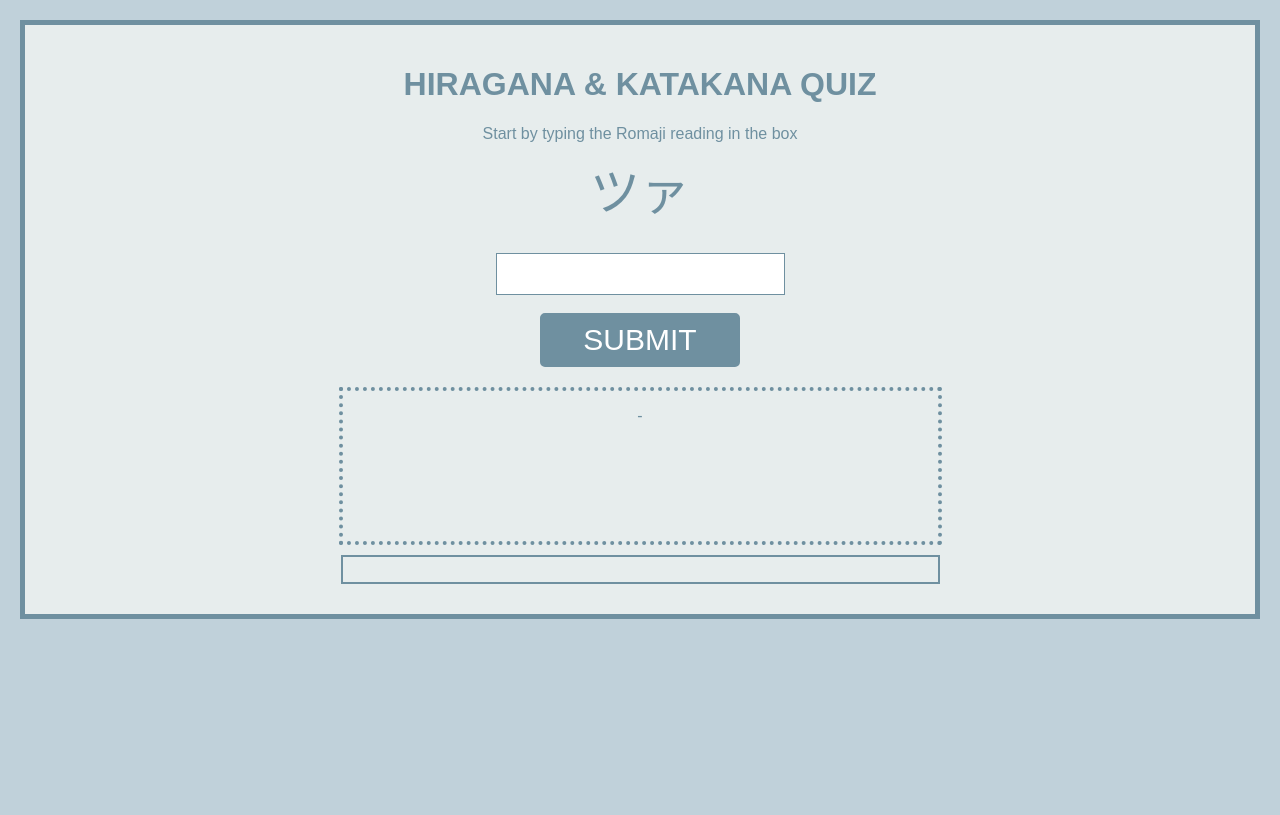
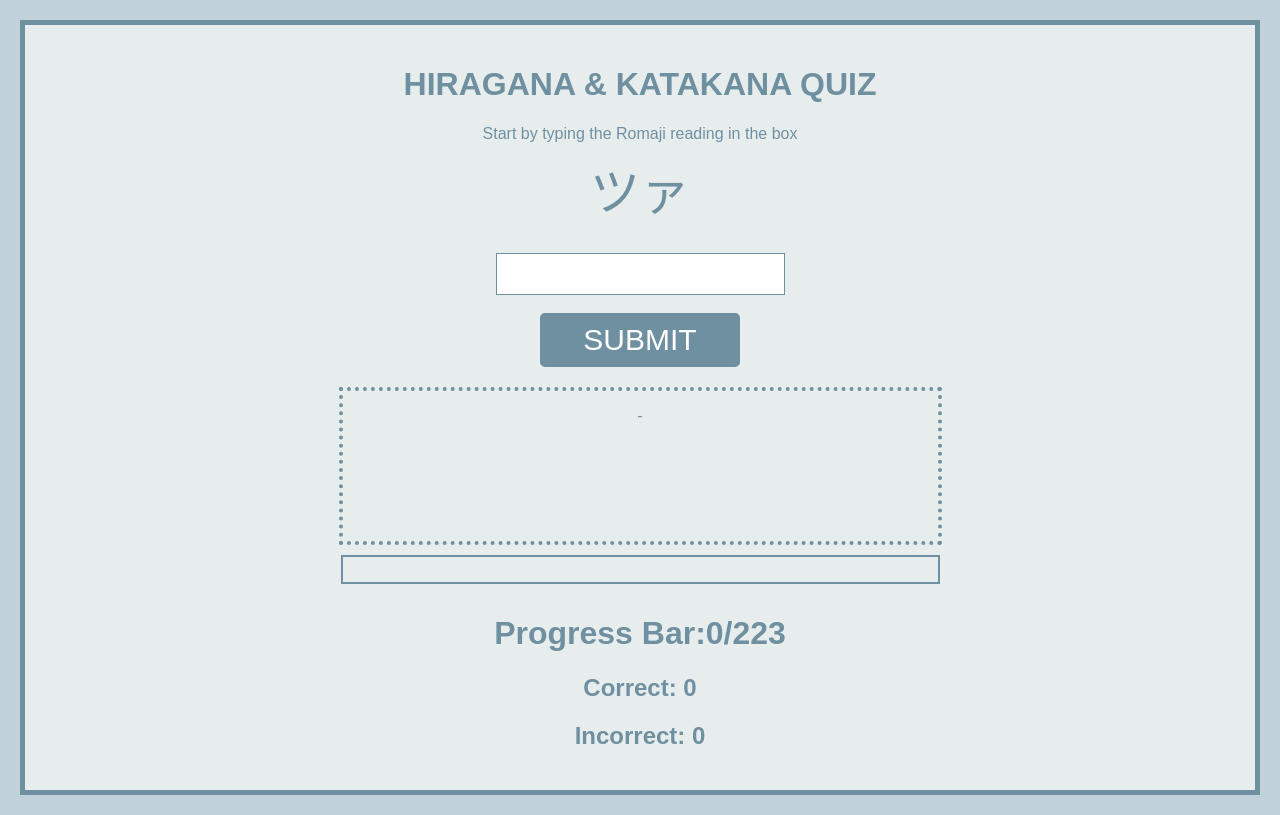
Before and after one commit to chen-jenn/hiragana-katakana, a React (Create React App) app: page / in a window 1280 px wide. Built offline with nearby package versions, Linux system fonts and the light colour scheme.

Commit message:
Separate ProgressBar component into counter

```diff
--- a/src/components/ProgressBar.js
+++ b/src/components/ProgressBar.js
@@ -6,13 +6,10 @@ class ProgressBar extends Component {
 
     return(
       <div className="ProgressBar">
-        <div
-          className="filler"
-          style={{backgroundColor: "#447187", height: "100%", width: `${calcWidth}%`}}>
-        </div>
-        {/* <h1>Progress Bar:{this.props.numAnswered}/{this.props.total}</h1>
-        <h2>Correct: {this.props.correct}</h2>
-        <h2>Incorrect: {this.props.incorrect}</h2> */}
+          <div
+            className="filler"
+            style={{backgroundColor: "#447187", height: "100%", width: `${calcWidth}%`}}>
+          </div>
       </div>
     )
   }
--- /dev/null
+++ b/src/components/ProgressCounter.js
@@ -0,0 +1,16 @@
+import React, { Component } from "react";
+
+class ProgressCounter extends Component {
+  render(){
+
+    return(
+      <div className="ProgressCounter">
+        <h1>Progress Bar:{this.props.numAnswered}/{this.props.total}</h1>
+        <h2>Correct: {this.props.correct}</h2>
+        <h2>Incorrect: {this.props.incorrect}</h2>
+      </div>
+    )
+  }
+}
+
+export { ProgressCounter };
--- a/src/components/QuizBox.js
+++ b/src/components/QuizBox.js
@@ -2,6 +2,7 @@ import React, { Component } from "react";
 import { SubmitForm } from "./SubmitForm";
 import { AnswerRevealBox } from "./AnswerRevealBox";
 import { ProgressBar } from "./ProgressBar";
+import { ProgressCounter } from "./ProgressCounter";
 import readings from "../data/readings.js";
 
 function randomChar(obj){
@@ -85,7 +86,12 @@ class QuizBox extends Component {
             htmlOutput={this.state.output}
           />
           <ProgressBar
-            numAnswered={this.state.correct + this.state.incorrect} total={Object.keys(readings).length}
+            numAnswered={this.state.correct + this.state.incorrect}
+            total={Object.keys(readings).length}
+          />
+          <ProgressCounter
+            numAnswered={this.state.correct + this.state.incorrect}
+            total={Object.keys(readings).length}
             correct={this.state.correct}
             incorrect={this.state.incorrect}
           />
```
Also changed, not shown: src/index.scss (line endings or trailing spaces).
